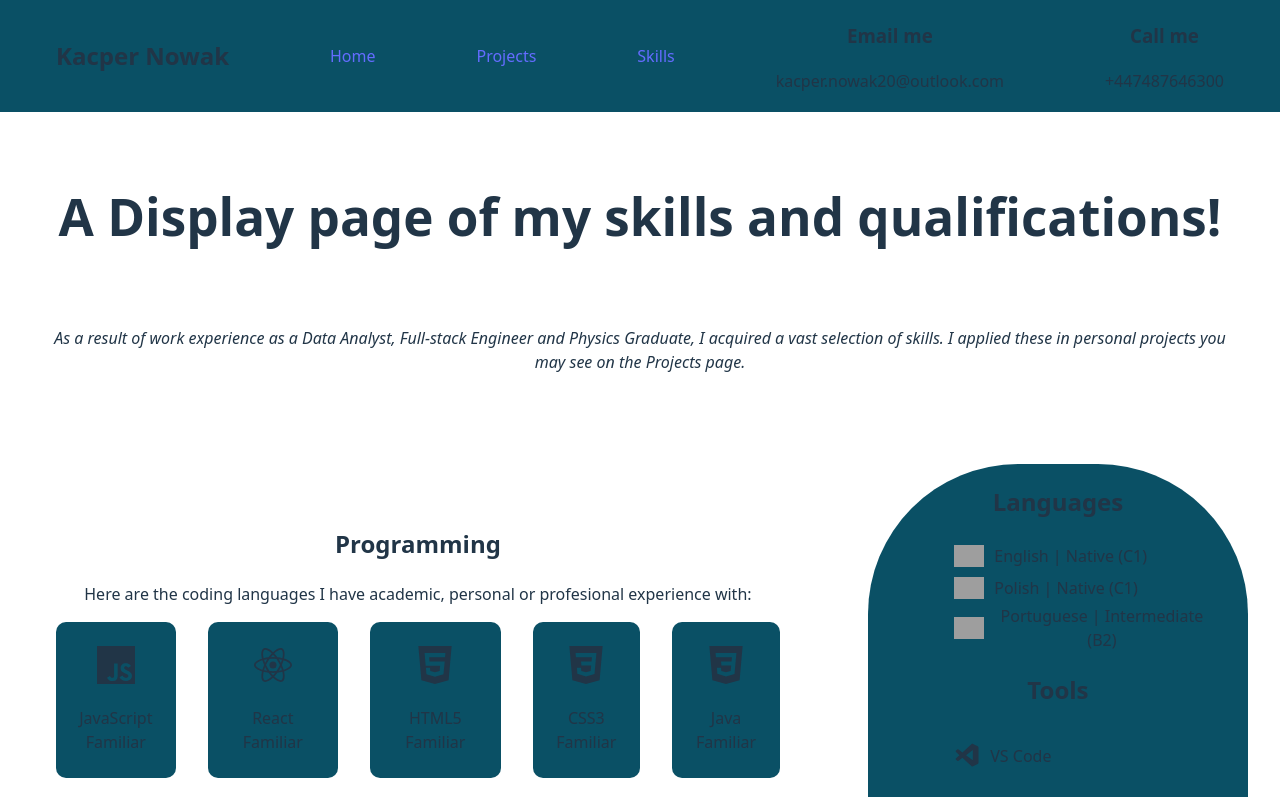
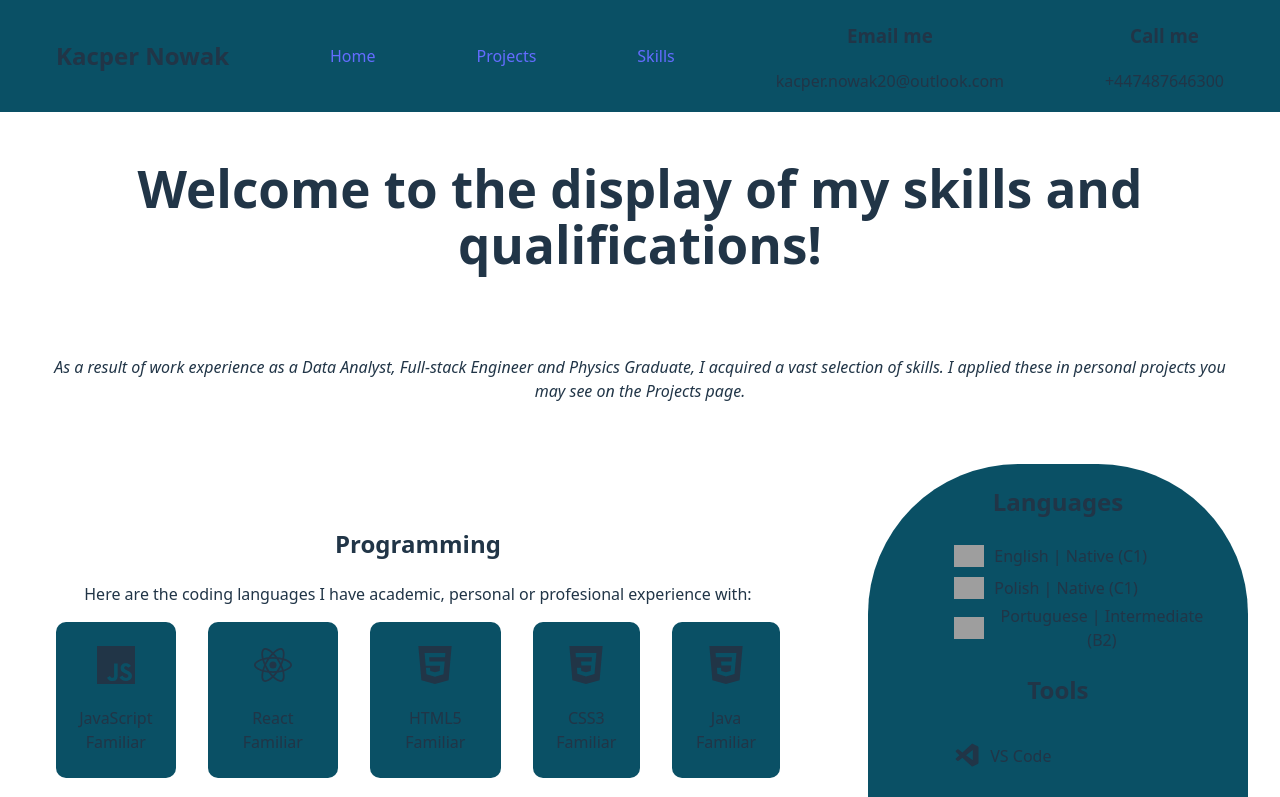
Before and after one commit to KacperProg/React-Portfolio-Site, a React (Vite) app: page /skills in a window 1280 px wide. Shown: the top 797 px of the page. Built offline with nearby package versions, Linux system fonts and the light colour scheme; grey boxes are pictures that could not be loaded; the HTML template or start-up script is replaced by a standard one.

Commit message:
Final edition of Skills page. All done

```diff
--- a/src/Pages/Skills.jsx
+++ b/src/Pages/Skills.jsx
@@ -4,10 +4,18 @@ import "./Skills.css";
 // Skills mapped from dictionaries and lists/arrays created in skills.js for easier updating methodology
 
 function Skills() {
+
+  const getGridColumn = (index) => {
+    const topRow = [1, 3, 5, 7, 9];
+    const bottomRow = [2, 4, 6, 8];
+
+    return index < 5 ? topRow[index] : bottomRow[index - 5];
+  };
+
   return (
     <div>
       <div className="main-container">
-        <h1 className="title">A Display page of my skills and qualifications!</h1>
+        <h1 className="title">Welcome to the display of my skills and qualifications!</h1>
         <p style={{margin: "3rem", fontStyle: "italic"}}>As a result of work experience as a Data Analyst, Full-stack Engineer and Physics Graduate, I acquired a vast selection of skills. I applied these in personal projects you may see on the Projects page.</p>
       </div>
         <div className="top-container">
@@ -15,9 +23,15 @@ function Skills() {
             <h2>Programming</h2>
             <p>Here are the coding languages I have academic, personal or profesional experience with:</p>
             <div className='skills-container'>
-              {progLang.map(({ name, level, logo: Icon }) => (
-                <div key={name} className="skill-component">
-                  <Icon size={38} style={{marginTop: "1rem"}} />
+              {progLang.map(({ name, level, logo: Icon  }) => (
+                <div
+                  key={name}
+                  className="skill-component"
+                >
+                  <Icon
+                    size={38}
+                    style={{marginTop: "1rem"}}
+                    />
                   <div>
                     <p>{name}</p>
                     <p style={{marginTop:"-1rem", fontWeight:"50"}}>{level}</p>
```
